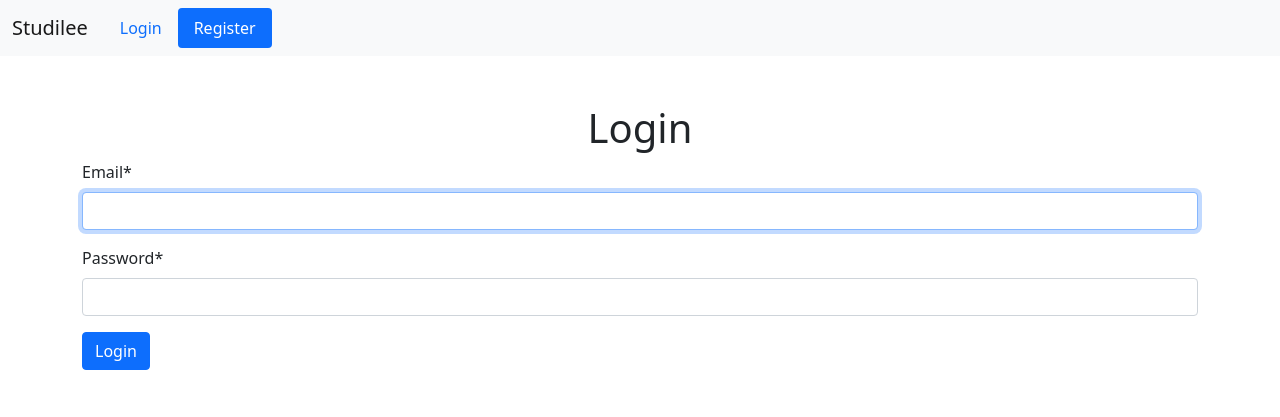
After one commit to Andrew-157/dj_project_4, a Django app: page /login/email in a window 1280 px wide. The commit adds this page. Shown: the top 417 px of the page. Run offline with Django 4.2, Linux system fonts and the light colour scheme; some libraries are stand-ins or nearby versions.

Commit message:
Login with username/email

```diff
--- a/core/templates/core/includes/navbar.html
+++ b/core/templates/core/includes/navbar.html
@@ -8,7 +8,7 @@
             {% if not user.is_authenticated %}
             <ul class="nav nav-pills justify-content-end">
                 <li class="nav-item">
-                    <a class="nav-link" href="">Login</a>
+                    <a class="nav-link" href="{% url 'users:login' %}">Login</a>
                 </li>
                 <li class="nav-item">
                     <a class="nav-link active" href="{% url 'users:register' %}">Register</a>
--- a/studilee/settings.py
+++ b/studilee/settings.py
@@ -151,6 +151,11 @@ MESSAGE_TAGS = {
     messages.ERROR: 'alert-danger',
 }
 
+AUTHENTICATION_BACKENDS = [
+    'django.contrib.auth.backends.ModelBackend',
+    'users.authentication.EmailAuthBackend'
+]
+
 INTERNAL_IPS = [
     # ...
     "127.0.0.1",
--- a/users/forms.py
+++ b/users/forms.py
@@ -1,6 +1,6 @@
 from django import forms
 from django.core.exceptions import ValidationError
-from django.contrib.auth.forms import UserCreationForm
+from django.contrib.auth.forms import UserCreationForm, AuthenticationForm
 
 from users.models import CustomUser
 
@@ -45,3 +45,24 @@ class RegistrationStep4Form(UserCreationForm):
     class Meta:
         model = CustomUser
         fields = ['password1', 'password2']
+
+
+class LoginWithEmailForm(AuthenticationForm):
+
+    def __init__(self, *args, **kwargs):
+        super().__init__(*args, **kwargs)
+        self.fields['username'].label = 'Email'
+        self.error_messages = {
+            'invalid_login': "Please enter a correct email and password. Note that both fields may be case-sensitive.",
+            'inactive': "This account is inactive.",
+        }
+
+    def clean(self):
+        cleaned_data = super().clean()
+        email = cleaned_data.get('username')
+        password = cleaned_data.get('password')
+
+        if email and password:
+            self.cleaned_data['email'] = email.lower()
+
+        return self.cleaned_data
--- /dev/null
+++ b/users/templates/users/login.html
@@ -0,0 +1,21 @@
+{% extends 'core/base.html' %}
+
+{% block content %}
+{% load crispy_forms_tags %}
+<div class="container py-5">
+    <h1 class="text-center">Login</h1>
+    {% if username == True %}
+    <form action="{% url 'users:login-username' %}" method="post">
+        {% csrf_token %}
+        {{ form|crispy }}
+        <button type="submit" class="btn btn-primary">Login</button>
+    </form>
+    {% elif email == True %}
+    <form action="{% url 'users:login-email' %}" method="post">
+        {% csrf_token %}
+        {{ form|crispy }}
+        <button type="submit" class="btn btn-primary">Login</button>
+    </form>
+    {% endif %}
+</div>
+{% endblock %}
--- a/users/urls.py
+++ b/users/urls.py
@@ -1,4 +1,5 @@
 from django.urls import path
+from django.views.generic import TemplateView
 
 from users import views
 
@@ -6,5 +7,9 @@ app_name = 'users'
 
 
 urlpatterns = [
-    path('register/', views.RegistrationWizard.as_view(), name='register')
+    path('register/', views.RegistrationWizard.as_view(), name='register'),
+    path('login/username/', views.LoginWithUsernameView.as_view(),
+         name='login-username'),
+    path('login/email', views.LoginWithEmailView.as_view(), name='login-email'),
+    path('login/', TemplateView.as_view(template_name='users/login_links.html'), name='login')
 ]
--- a/users/views.py
+++ b/users/views.py
@@ -1,13 +1,15 @@
 from django.contrib import messages
-from django.contrib.auth import login
+from django.contrib.auth import login, authenticate
+from django.contrib.auth.forms import AuthenticationForm
 from django.forms import Form
 from django.shortcuts import render, redirect
 from django.utils import timezone
+from django.views import View
 from formtools.wizard.views import SessionWizardView
 
 from users.models import CustomUser
 from users.forms import RegistrationStep1Form, RegistrationStep2Form, RegistrationStep3Form, \
-    RegistrationStep4Form
+    RegistrationStep4Form, LoginWithEmailForm
 
 
 def process_form_data(form_list: list[Form]) -> CustomUser:
@@ -42,6 +44,54 @@ class RegistrationWizard(SessionWizardView):
 
     def done(self, form_list, **kwargs):
         new_user = process_form_data(form_list)
-        login(self.request, new_user)
+        login(self.request, new_user,
+              backend='django.contrib.auth.backends.ModelBackend')
         messages.success(self.request, 'You successfully registered.')
         return redirect('core:index')
+
+
+class LoginWithUsernameView(View):
+    template_name = 'users/login.html'
+    form_class = AuthenticationForm
+
+    def get(self, request, *args, **kwargs):
+        form = self.form_class()
+        return render(request, self.template_name,
+                      {'form': form,
+                       'username': True})
+
+    def post(self, request, *args, **kwargs):
+        form = self.form_class(request, request.POST)
+        if form.is_valid():
+            username = form.cleaned_data['username']
+            password = form.cleaned_data['password']
+            user = authenticate(username=username, password=password)
+            if user:
+                login(request, user)
+                messages.success(request, 'Welcome Back')
+                return redirect('core:index')
+        return render(request, self.template_name, {'form': form,
+                                                    'username': True})
+
+
+class LoginWithEmailView(View):
+    template_name = 'users/login.html'
+    form_class = LoginWithEmailForm
+
+    def get(self, request, *args, **kwargs):
+        form = self.form_class()
+        return render(request, self.template_name, {'form': form,
+                                                    'email': True})
+
+    def post(self, request, *args, **kwargs):
+        form = self.form_class(request, request.POST)
+        if form.is_valid():
+            email = form.cleaned_data['email']
+            password = form.cleaned_data['password']
+            user = authenticate(username=email, password=password)
+            if user:
+                login(request, user)
+                messages.success(request, 'Welcome back')
+                return redirect('core:index')
+        return render(request, self.template_name, {'form': form,
+                                                    'email': True})
```
Also changed, not shown: users/authentication.py (added, +24 -0 lines), users/templates/users/login_links.html (added, +25 -0 lines).
